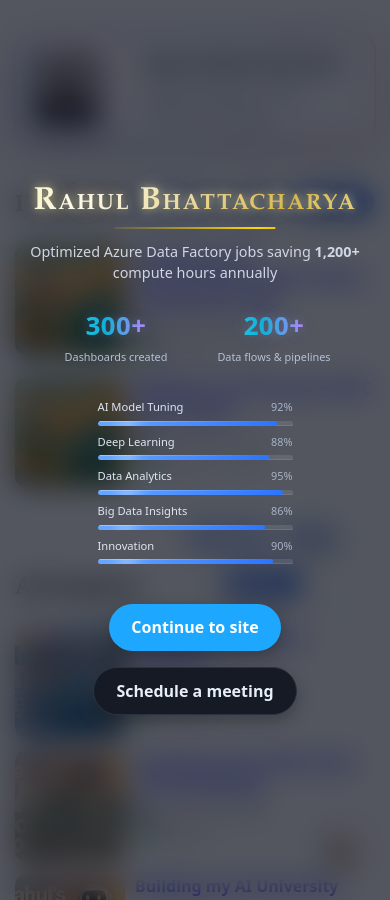
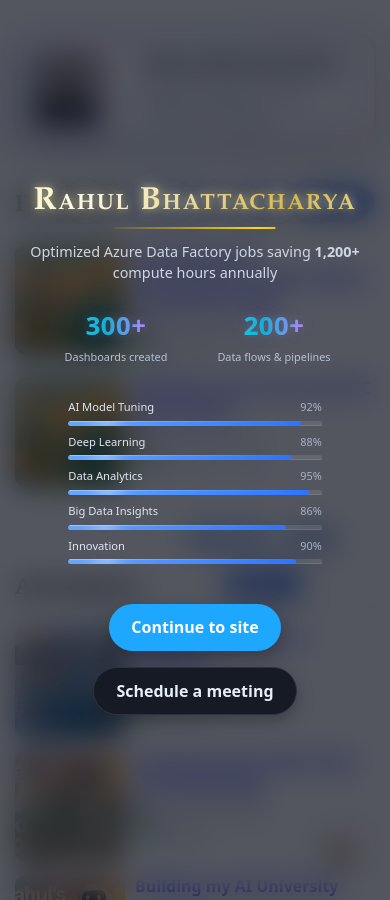
Before and after one commit to RahulBhattacharya1/RahulBhattacharya1.github.io, a Jekyll site: the page built from index.html, in a window 390 px wide. Built offline with Jekyll 4.4.1, drawn with Linux system fonts in a browser that asks for light colours; the list of posts is cut into pages by our own code.

Commit message:
Update rb_intro.css

```diff
--- a/assets/css/rb_intro.css
+++ b/assets/css/rb_intro.css
@@ -93,8 +93,8 @@
 
 @media (max-width:480px){
   .rbx-skills{
-    width:50vw;       /* occupy 50% of screen width */
-    max-width:50vw;   /* cap it */
+    width:65vw;       /* occupy 65% of screen width */
+    max-width:65vw;   /* cap it */
   }
 }
 
```
